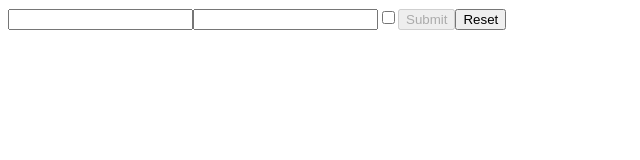
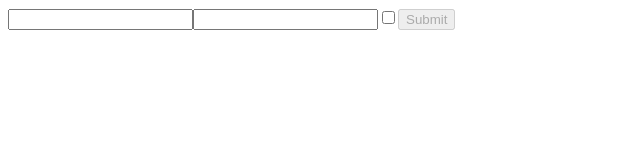
Before and after one commit to andreesa3/react-exercises, a React (Vite) app: page / in a window 1280 px wide. Shown: the top 160 px of the page, without its empty margins (0-640 px from the left). Built offline with nearby package versions, Linux system fonts and the light colour scheme.

Commit message:
Login.jsx

```diff
--- a/src/Login.jsx
+++ b/src/Login.jsx
@@ -21,15 +21,15 @@ const Login = ({ event }) => {
 
   }
 
-  const handleResetForm = (e) => {
-    e.preventDefault();
+  // const handleResetForm = (e) => {
+  //   e.preventDefault();
 
-    setData({
-      username: '',
-      password: '',
-      remember: false
-    });
-  }
+  //   setData({
+  //     username: '',
+  //     password: '',
+  //     remember: false
+  //   });
+  // }
 
   return (
     <>
@@ -38,7 +38,7 @@ const Login = ({ event }) => {
         <input type="password" name="password" value={data.password} onChange={handleInputChange} />
         <input type="checkbox" name="remember" checked={data.remember} onChange={handleInputChange} />
         <button disabled={data.username.length <= 0 || data.password.length <= 0 ? true : false} onClick={(e) => event(e, data)}>Submit</button>
-        <button onClick={handleResetForm}>Reset</button>
+{/*         <button onClick={handleResetForm}>Reset</button> */}
       </form>
     </>
   )
```
